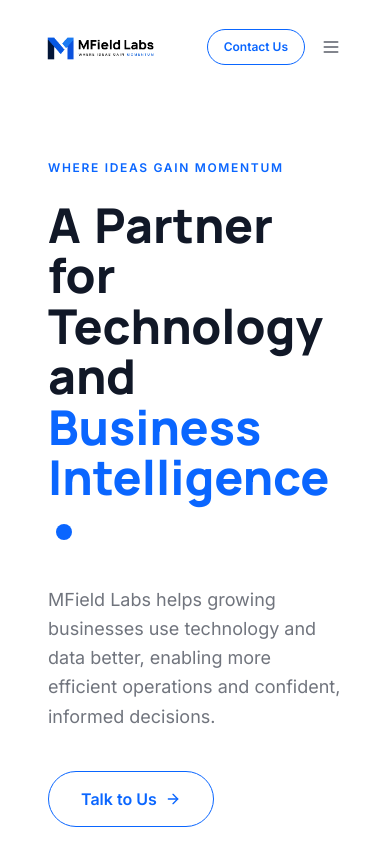
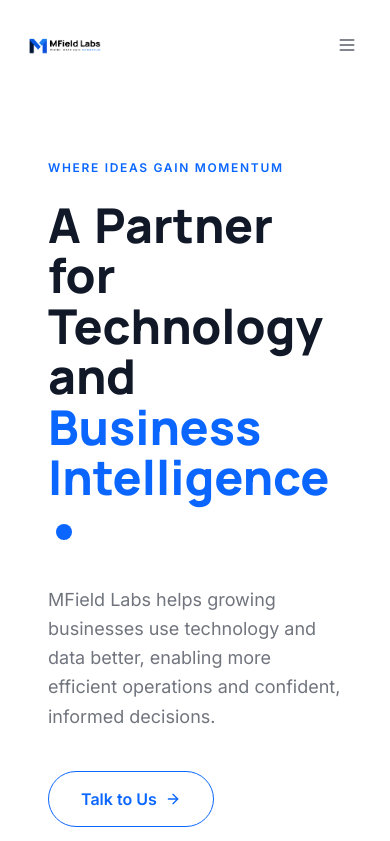
Before and after one commit to zenvioralabs/mfieldlabs, a Next.js app: page / in a window 390 px wide. Shown: the top 841 px of the page. Built offline with nearby package versions, Linux system fonts and the light colour scheme.

Commit message:
change in services

```diff
--- a/components/Nav.tsx
+++ b/components/Nav.tsx
@@ -39,12 +39,12 @@ export default function Nav() {
       initial={{ y: -120, opacity: 0 }}
       animate={ready ? { y: 0, opacity: 1 } : { y: -120, opacity: 0 }}
       transition={reduceMotion ? { duration: 0 } : { duration: 0.7, ease: [0.16, 1, 0.3, 1] }}
-      className="fixed top-0 z-50 w-full px-4 pt-4 md:px-8"
+      className="fixed top-0 z-50 w-full px-2 pt-4 md:px-8"
     >
-      <div className="container px-2 md:px-6">
+      <div className="container mx-auto w-[calc(100%-1rem)] max-w-full px-0 md:w-full md:px-6">
         <div
           className={cn(
-            "flex items-center justify-between rounded-full border px-4 py-2.5 backdrop-blur transition-all duration-500 md:px-6",
+            "flex min-w-0 items-center justify-between rounded-full border px-2 py-2.5 backdrop-blur transition-all duration-500 md:px-6",
             scrolled
               ? "border-ink/8 bg-white/95 shadow-[0_4px_24px_rgba(17,24,39,0.08)]"
               : "border-transparent bg-white/70 shadow-none"
@@ -53,7 +53,7 @@ export default function Nav() {
           <a
             href="#top"
             onClick={(event) => handleAnchorClick(event, "#top")}
-            className="relative h-10 w-32 shrink-0 md:h-12 md:w-45"
+            className="relative h-7 w-20 shrink-0 md:h-12 md:w-45"
           >
             <Image
               src="/logo/mfield-logo-dark-text.png"
@@ -76,7 +76,8 @@ export default function Nav() {
               </a>
             ))}
           </nav>
-          <div className="flex shrink-0 items-center gap-2">
+          <div className="flex shrink-0 items-center gap-1 md:gap-2">
+            <div className="hidden sm:block">
               <Magnetic>
                 <Button
                   size="sm"
@@ -88,6 +89,7 @@ export default function Nav() {
                   </a>
                 </Button>
               </Magnetic>
+            </div>
             <button
               type="button"
               onClick={() => setMenuOpen((v) => !v)}
--- a/components/sections/About.tsx
+++ b/components/sections/About.tsx
@@ -64,7 +64,7 @@ export default function About() {
             whileInView={{ opacity: 1, x: 0 }}
             viewport={{ once: true, margin: "-10%" }}
             transition={{ duration: 0.7, delay: 0.15 }}
-            className="relative aspect-[4/5] overflow-hidden rounded-2xl border border-ink/10 bg-white shadow-[0_18px_50px_rgba(17,24,39,0.10)] lg:mt-2 lg:aspect-[4/3]"
+            className="relative w-full max-w-full aspect-[4/5] overflow-hidden rounded-2xl border border-ink/10 bg-white shadow-[0_18px_50px_rgba(17,24,39,0.10)] lg:mt-2 lg:aspect-[4/3]"
           >
             <Image
               src="/logo/professional-tech-team-collaborating-on-software-d-2026-07-08-22-09-10-utc.JPG"
```
Lines whose indentation alone changed are shown as unchanged.
